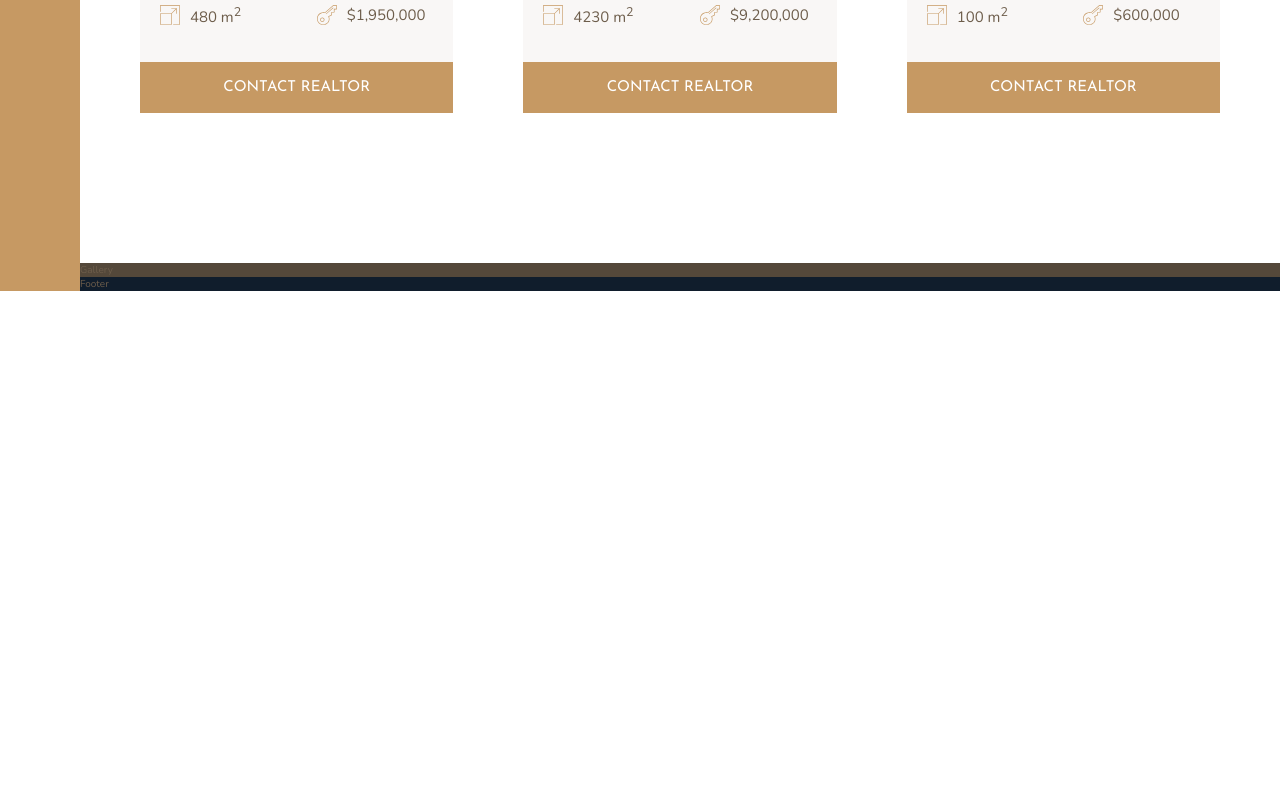
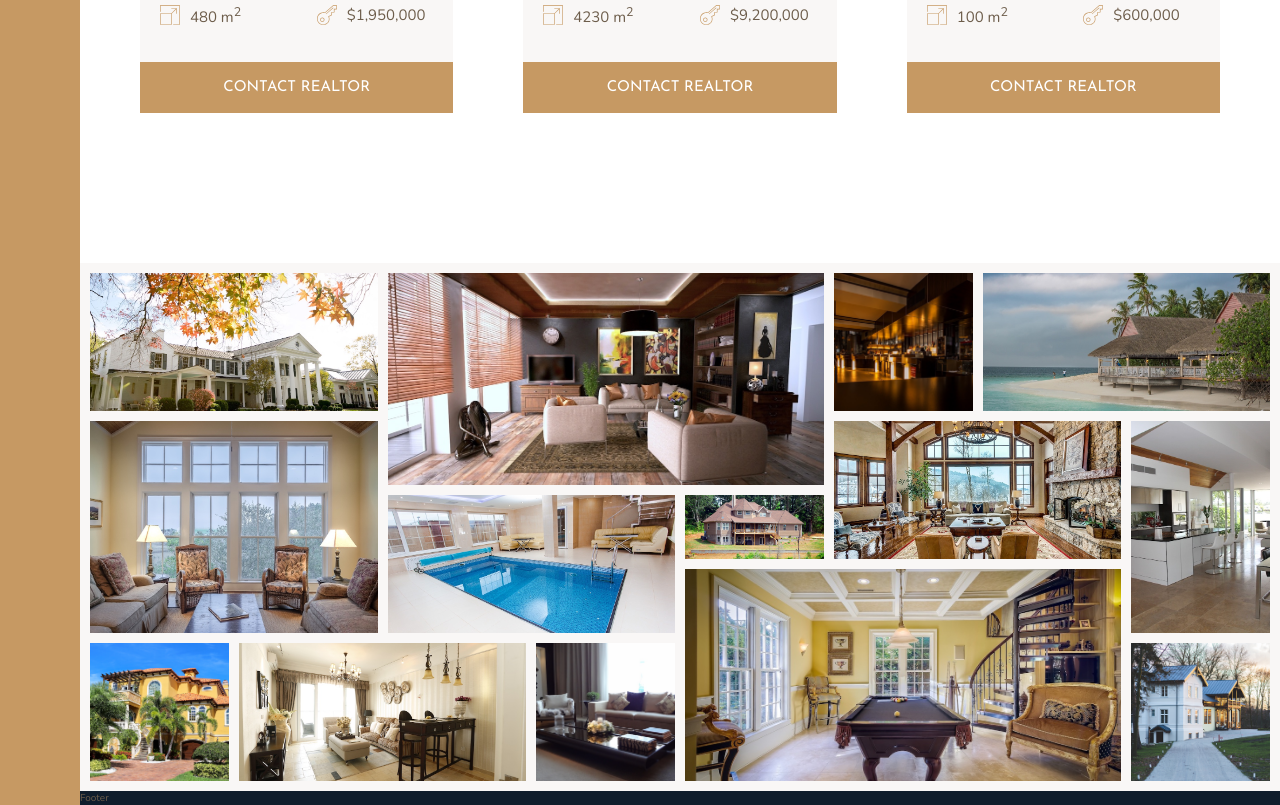
Before and after one commit to jAllanOli/nexter, a website: page index.html in a window 1280 px wide. Shown: the part 2739-3544 px from the top of the page. Before the commit the page ends 3030 px from the top, so only its background shows below. Drawn offline with nearby package versions, Linux system fonts and the light colour scheme.

Commit message:
gallery added

```diff
--- a/index.html
+++ b/index.html
@@ -307,7 +307,70 @@
       </div>
     </section>
 
-    <section class="gallery">Gallery</section>
+    <section class="gallery">
+      <figure class="gallery__item gallery__item--1">
+        <img src="img/gal-1.jpeg" alt="Gallery image 1" class="gallery__img" />
+      </figure>
+      <figure class="gallery__item gallery__item--2">
+        <img src="img/gal-2.jpeg" alt="Gallery image 2" class="gallery__img" />
+      </figure>
+      <figure class="gallery__item gallery__item--3">
+        <img src="img/gal-3.jpeg" alt="Gallery image 3" class="gallery__img" />
+      </figure>
+      <figure class="gallery__item gallery__item--4">
+        <img src="img/gal-4.jpeg" alt="Gallery image 4" class="gallery__img" />
+      </figure>
+      <figure class="gallery__item gallery__item--5">
+        <img src="img/gal-5.jpeg" alt="Gallery image 5" class="gallery__img" />
+      </figure>
+      <figure class="gallery__item gallery__item--6">
+        <img src="img/gal-6.jpeg" alt="Gallery image 6" class="gallery__img" />
+      </figure>
+      <figure class="gallery__item gallery__item--7">
+        <img src="img/gal-7.jpeg" alt="Gallery image 7" class="gallery__img" />
+      </figure>
+      <figure class="gallery__item gallery__item--8">
+        <img src="img/gal-8.jpeg" alt="Gallery image 8" class="gallery__img" />
+      </figure>
+      <figure class="gallery__item gallery__item--9">
+        <img src="img/gal-9.jpeg" alt="Gallery image 9" class="gallery__img" />
+      </figure>
+      <figure class="gallery__item gallery__item--10">
+        <img
+          src="img/gal-10.jpeg"
+          alt="Gallery image 10"
+          class="gallery__img"
+        />
+      </figure>
+      <figure class="gallery__item gallery__item--11">
+        <img
+          src="img/gal-11.jpeg"
+          alt="Gallery image 11"
+          class="gallery__img"
+        />
+      </figure>
+      <figure class="gallery__item gallery__item--12">
+        <img
+          src="img/gal-12.jpeg"
+          alt="Gallery image 12"
+          class="gallery__img"
+        />
+      </figure>
+      <figure class="gallery__item gallery__item--13">
+        <img
+          src="img/gal-13.jpeg"
+          alt="Gallery image 13"
+          class="gallery__img"
+        />
+      </figure>
+      <figure class="gallery__item gallery__item--14">
+        <img
+          src="img/gal-14.jpeg"
+          alt="Gallery image 14"
+          class="gallery__img"
+        />
+      </figure>
+    </section>
 
     <footer class="footer">Footer</footer>
   </body>
--- a/sass/_gallery.scss
+++ b/sass/_gallery.scss
@@ -1,4 +1,89 @@
 .gallery {
-  background-color: $color-grey-dark-1;
+  padding: 1rem;
+  background-color: $color-grey-light-1;
   grid-column: full-start / full-end;
+
+  display: grid;
+  grid-template-columns: repeat(8, 1fr);
+  grid-template-rows: repeat(7, 5vw);
+  gap: 1rem;
+
+  &__item {
+    &--1 {
+      grid-row: 1 / span 2;
+      grid-column: 1 / span 2;
+    }
+
+    &--2 {
+      grid-row: 1 / span 3;
+      grid-column: 3 / span 3;
+    }
+
+    &--3 {
+      grid-row: 1 / span 2;
+      grid-column: 6;
+    }
+
+    &--4 {
+      grid-row: 1 / span 2;
+      grid-column: 7 / span 2;
+    }
+
+    &--5 {
+      grid-row: 3 / span 3;
+      grid-column: 1 / span 2;
+    }
+
+    &--6 {
+      grid-row: 4 / span 2;
+      grid-column: 3 / span 2;
+    }
+
+    &--7 {
+      grid-row: 4;
+      grid-column: 5;
+    }
+
+    &--8 {
+      grid-row: 3 / span 2;
+      grid-column: 6 / span 2;
+    }
+
+    &--9 {
+      grid-row: 3 / span 3;
+      grid-column: 8;
+    }
+
+    &--10 {
+      grid-row: 6 / span 2;
+      grid-column: 1;
+    }
+
+    &--11 {
+      grid-row: 6 / span 2;
+      grid-column: 2 / span 2;
+    }
+
+    &--12 {
+      grid-row: 6 / span 2;
+      grid-column: 4;
+    }
+
+    &--13 {
+      grid-row: 5 / span 3;
+      grid-column: 5 / span 3;
+    }
+
+    &--14 {
+      grid-row: 6 / span 2;
+      grid-column: 8;
+    }
+  }
+
+  &__img {
+    width: 100%;
+    height: 100%;
+    object-fit: cover;
+    display: block;
+  }
 }
```
Also changed, not shown: css/style.css.
